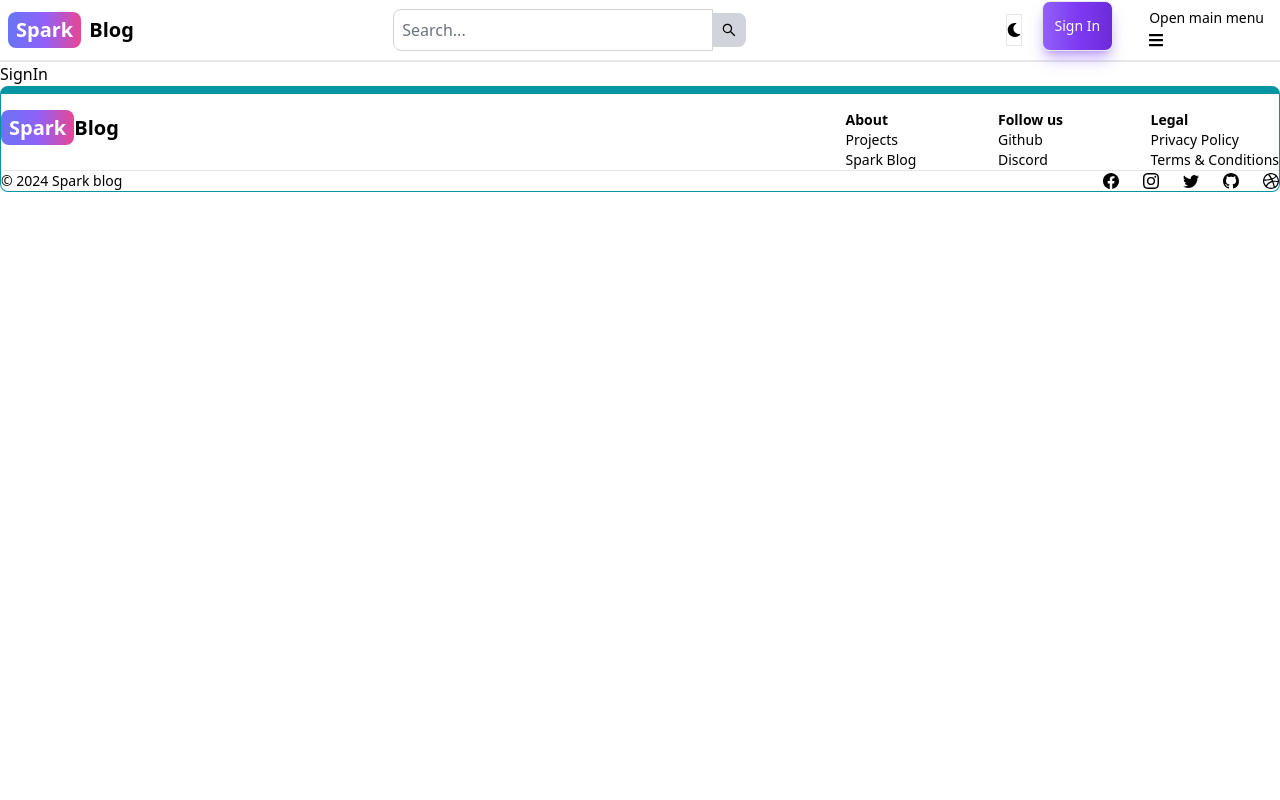
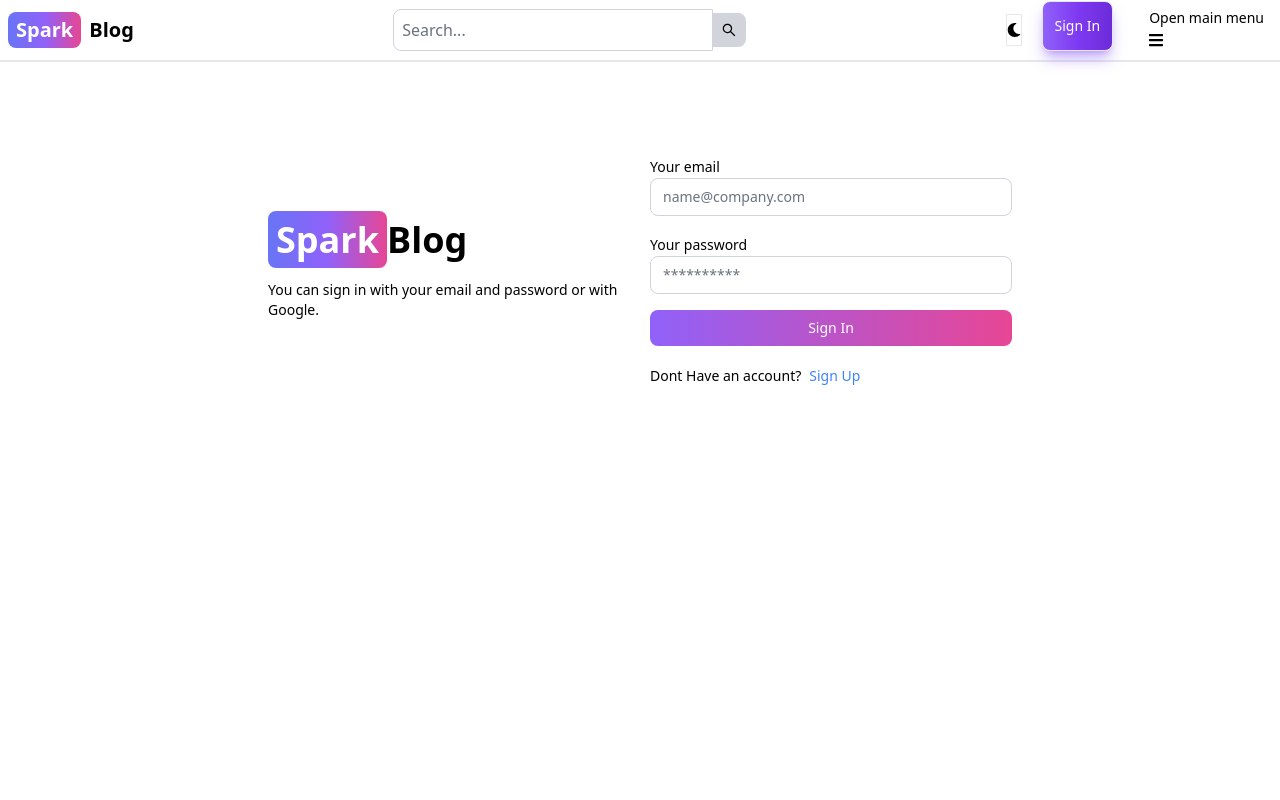
Before and after one commit to Shehansg/MERN-Blog, a React (Vite) app in the folder client/: page /sign-in in a window 1280 px wide. Shown: the top 800 px of the page. Built offline with nearby package versions, Linux system fonts and the light colour scheme.

Commit message:
complete signin page functionality

```diff
--- a/client/src/pages/SignIn.jsx
+++ b/client/src/pages/SignIn.jsx
@@ -1,7 +1,108 @@
-import React from 'react'
+import { Alert, Button, Label, Spinner, TextInput } from 'flowbite-react';
+import { useState } from 'react';
+import { Link, useNavigate } from 'react-router-dom';
 
 export default function SignIn() {
+  const [formData, setFormData] = useState({});
+  const [errorMessage, setErrorMessage] = useState(null);
+  const [loading, setLoading] = useState(false);
+  const navigate = useNavigate();
+  const handleChange = (e) => {
+    setFormData({ ...formData, [e.target.id]: e.target.value.trim() });
+  };
+
+  const handleSubmit = async (e) => {
+    e.preventDefault();
+    if (!formData.email || !formData.password) {
+      return setErrorMessage('Please fill out all fields.');
+    }
+    try {
+      setLoading(true);
+      setErrorMessage(null);
+      const res = await fetch('/api/auth/signin', {
+        method: 'POST',
+        headers: { 'Content-Type': 'application/json' },
+        body: JSON.stringify(formData),
+      });
+      const data = await res.json();
+      if (data.success === false) {
+        return setErrorMessage(data.message);
+      }
+      setLoading(false);
+      if (res.ok) {
+        navigate('/');
+      }
+    } catch (error) {
+      setErrorMessage(error.message);
+      setLoading(false);
+    }
+  };
   return (
-    <div>SignIn</div>
-  )
+    <div className='min-h-screen mt-20'>
+    <div className='flex p-3 max-w-3xl mx-auto flex-col md:flex-row md:items-center gap-5'>
+      {/* left */}
+      <div className='flex-1'>
+        <Link to='/' className='font-bold dark:text-white text-4xl'>
+          <span className='px-2 py-1 bg-gradient-to-r from-indigo-500 via-purple-500 to-pink-500 rounded-lg text-white'>
+            Spark
+          </span>
+          Blog
+        </Link>
+        <p className='text-sm mt-5'>
+          You can sign in with your email and password
+          or with Google.
+        </p>
+      </div>
+      {/* right */}
+
+      <div className='flex-1'>
+        <form className='flex flex-col gap-4' onSubmit={handleSubmit}>
+          <div>
+            <Label value='Your email' />
+            <TextInput
+              type='email'
+              placeholder='name@company.com'
+              id='email'
+              onChange={handleChange}
+            />
+          </div>
+          <div>
+            <Label value='Your password' />
+            <TextInput
+              type='password'
+              placeholder='**********'
+              id='password'
+              onChange={handleChange}
+            />
+          </div>
+          <Button
+            gradientDuoTone='purpleToPink'
+            type='submit'
+            disabled={loading}
+          >
+            {loading ? (
+              <>
+                <Spinner size='sm' />
+                <span className='pl-3'>Loading...</span>
+              </>
+            ) : (
+              'Sign In'
+            )}
+          </Button>
+        </form>
+        <div className='flex gap-2 text-sm mt-5'>
+          <span>Dont Have an account?</span>
+          <Link to='/sign-up' className='text-blue-500'>
+            Sign Up
+          </Link>
+        </div>
+        {errorMessage && (
+          <Alert className='mt-5' color='failure'>
+            {errorMessage}
+          </Alert>
+        )}
+      </div>
+    </div>
+  </div>
+);
 }
```
